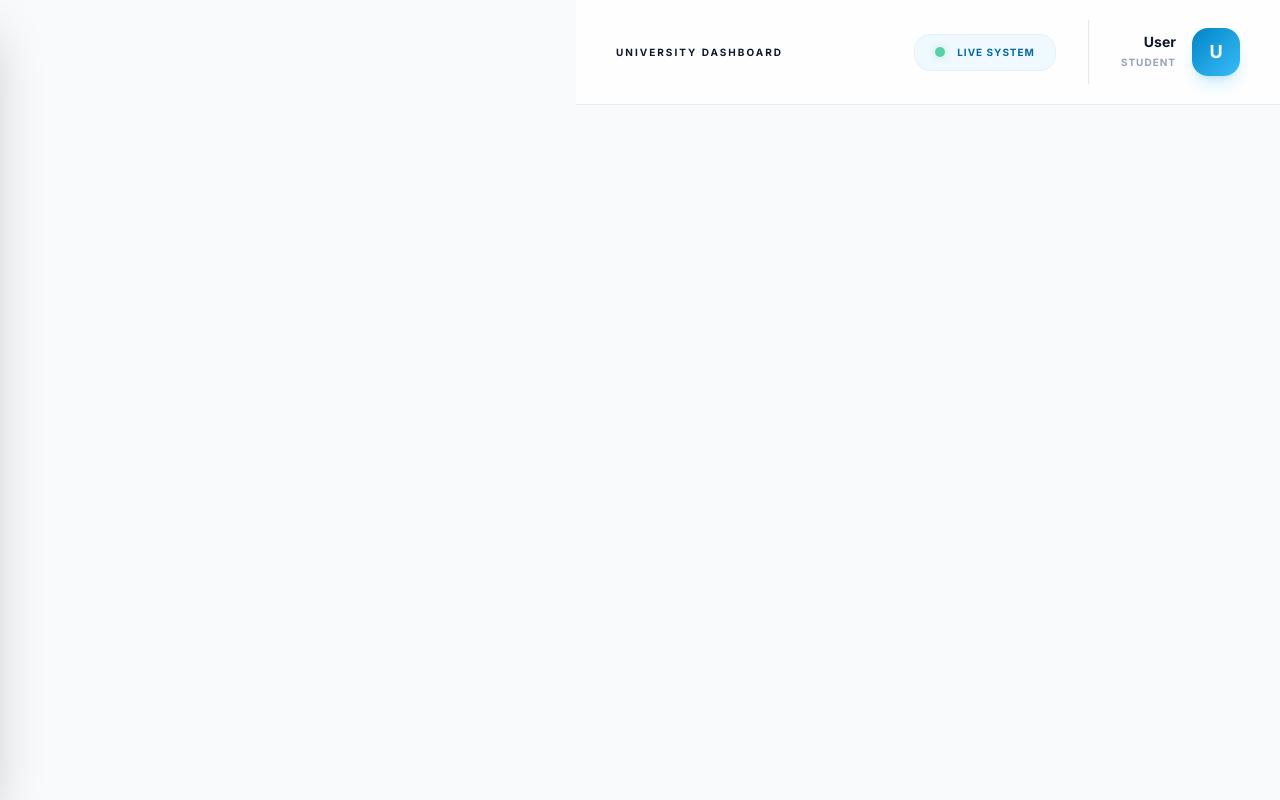
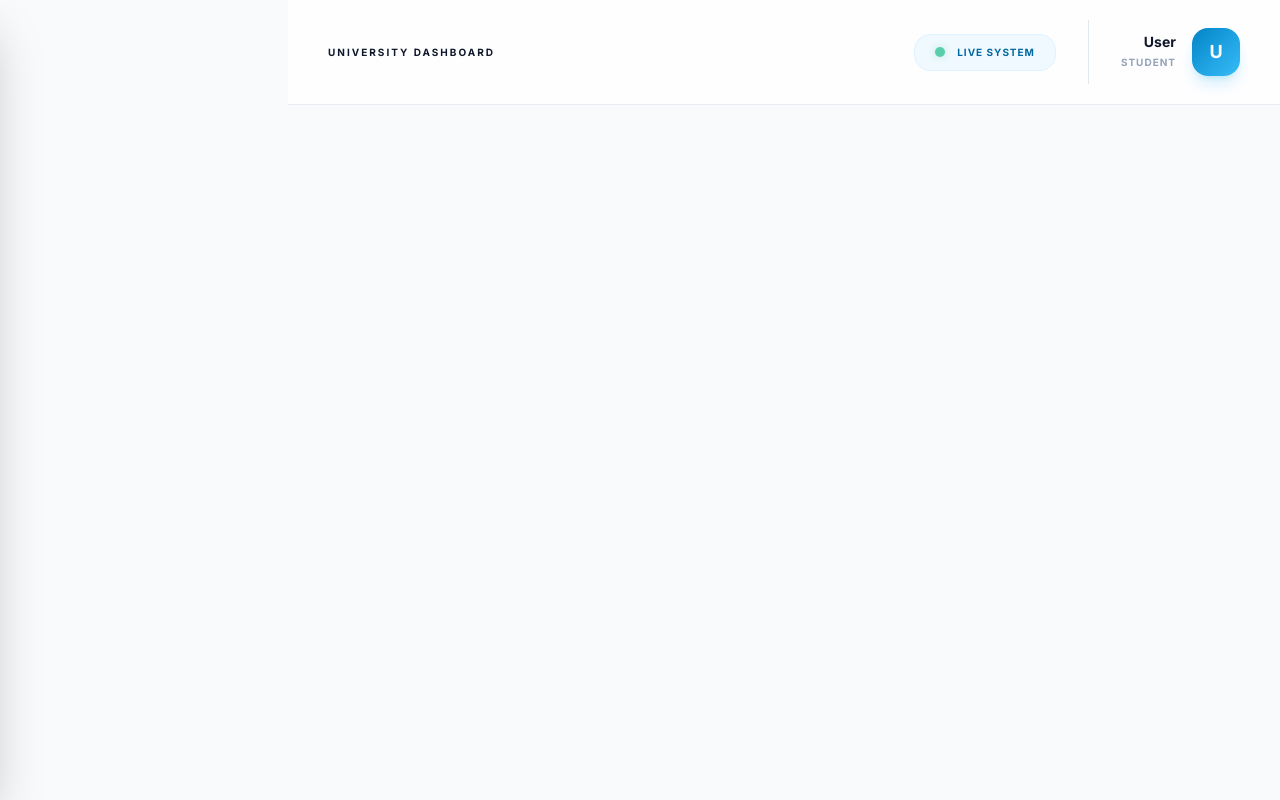
Before and after one commit to PrimeSoofDev/academia, a PHP site: the page made by app/views/layouts/main.php in a window 1280 px wide. Run offline with PHP 8.4, Linux system fonts and the light colour scheme; the template is opened without the code that fills it, so the values that code supplies are empty; some libraries are stand-ins or nearby versions.

Commit message:
fix: Sidebar visibility and layout stability across all screen sizes

```diff
--- a/app/views/layouts/main.php
+++ b/app/views/layouts/main.php
@@ -70,7 +70,7 @@ function navActive($path, $current) {
     <div id="sidebar-overlay" onclick="toggleSidebar()" class="fixed inset-0 bg-slate-900/60 backdrop-blur-sm z-[45] hidden lg:hidden transition-all duration-300"></div>
 
     <!-- Sidebar -->
-    <aside id="sidebar" class="fixed inset-y-0 left-0 w-72 sidebar-premium z-50 shadow-2xl lg:static lg:translate-x-0 mobile-hidden transform transition-transform duration-300 flex flex-col h-full">
+    <aside id="sidebar" class="fixed inset-y-0 left-0 w-72 sidebar-premium z-50 shadow-2xl md:translate-x-0 mobile-hidden transform transition-transform duration-300 flex flex-col h-full">
         <!-- Logo -->
         <div class="flex items-center gap-4 px-8 py-10">
             <div class="w-12 h-12 bg-gradient-to-tr from-brand-600 to-brand-400 rounded-2xl flex items-center justify-center shadow-lg shadow-brand-500/30 transform rotate-3">
@@ -137,7 +137,7 @@ function navActive($path, $current) {
                     <span>Academic Materials</span>
                 </a>
                 <a href="<?= url('/courses') ?>" class="nav-link <?= navActive('/courses', $currentPath) ?> flex items-center gap-3.5 px-4 py-3 rounded-2xl text-sm font-semibold tracking-wide">
-                    <svg class="w-5 h-5 flex-shrink-0" fill="none" stroke="currentColor" viewBox="0 0 24 24"><path stroke-linecap="round" stroke-linejoin="round" stroke-width="2" d="M12 6.253v13m0-13C10.832 5.477 9.246 5 7.5 5S4.168 5.477 3 6.253v13C4.168 18.477 5.754 18 7.5 18s3.332.477 4.5 1.253m0-13C13.168 5.477 14.754 5 16.5 5c1.747 0 3.332.477 4.5 1.253v13C19.832 18.477 18.247 18 16.5 18c-1.746 0-3.332.477-4.5 1.253"/></svg>
+                    <svg class="w-5 h-5 flex-shrink-0" fill="none" stroke="currentColor" viewBox="0 0 24 24"><path stroke-linecap="round" stroke-linejoin="round" stroke-width="2" d="M12 6.253v13m0-13C10.832 5.477 9.246 5 7.5 5S4.168 5.477 3 6.253v13C4.168 18.477 5.754 18 7.5 18s3.332.477 4.5 1.253m0-13C13.168 5.477 14.754 5 16.5 5c1.747 0 3.332.477 4.5 1.253v13C19.832 18.247 18.247 18 16.5 18c-1.746 0-3.332.477-4.5 1.253"/></svg>
                     <span>Courses</span>
                 </a>
                 <a href="<?= url('/results') ?>" class="nav-link <?= navActive('/results', $currentPath) ?> flex items-center gap-3.5 px-4 py-3 rounded-2xl text-sm font-semibold tracking-wide">
@@ -150,7 +150,7 @@ function navActive($path, $current) {
             <?php if ($currentRole === 'student'): ?>
                 <div class="pt-8 pb-2 px-5"><p class="text-slate-500 text-[10px] font-black uppercase tracking-[0.25em]">Student Portal</p></div>
                 <a href="<?= url('/my-courses') ?>" class="nav-link <?= navActive('/my-courses', $currentPath) ?> flex items-center gap-3.5 px-4 py-3 rounded-2xl text-sm font-semibold tracking-wide">
-                    <svg class="w-5 h-5 flex-shrink-0" fill="none" stroke="currentColor" viewBox="0 0 24 24"><path stroke-linecap="round" stroke-linejoin="round" stroke-width="2" d="M12 6.253v13m0-13C10.832 5.477 9.246 5 7.5 5S4.168 5.477 3 6.253v13C4.168 18.477 5.754 18 7.5 18s3.332.477 4.5 1.253m0-13C13.168 5.477 14.754 5 16.5 5c1.747 0 3.332.477 4.5 1.253v13C19.832 18.477 18.247 18 16.5 18c-1.746 0-3.332.477-4.5 1.253"/></svg>
+                    <svg class="w-5 h-5 flex-shrink-0" fill="none" stroke="currentColor" viewBox="0 0 24 24"><path stroke-linecap="round" stroke-linejoin="round" stroke-width="2" d="M12 6.253v13m0-13C10.832 5.477 9.246 5 7.5 5S4.168 5.477 3 6.253v13C4.168 18.477 5.754 18 7.5 18s3.332.477 4.5 1.253m0-13C13.168 5.477 14.754 5 16.5 5c1.747 0 3.332.477 4.5 1.253v13C19.832 18.247 18.247 18 16.5 18c-1.746 0-3.332.477-4.5 1.253"/></svg>
                     <span>My Courses</span>
                 </a>
                 <a href="<?= url('/results') ?>" class="nav-link <?= navActive('/results', $currentPath) ?> flex items-center gap-3.5 px-4 py-3 rounded-2xl text-sm font-semibold tracking-wide">
@@ -214,7 +214,7 @@ function navActive($path, $current) {
     </aside>
 
     <!-- Main Content Area -->
-    <main class="lg:pl-72 flex-1 min-h-screen">
+    <main class="md:pl-72 flex-1 min-h-screen transition-all duration-300">
         <!-- Top Header -->
         <header class="glass-header sticky top-0 z-40 px-6 sm:px-10 py-5 flex items-center justify-between no-print">
             <div class="flex items-center gap-6">
```
